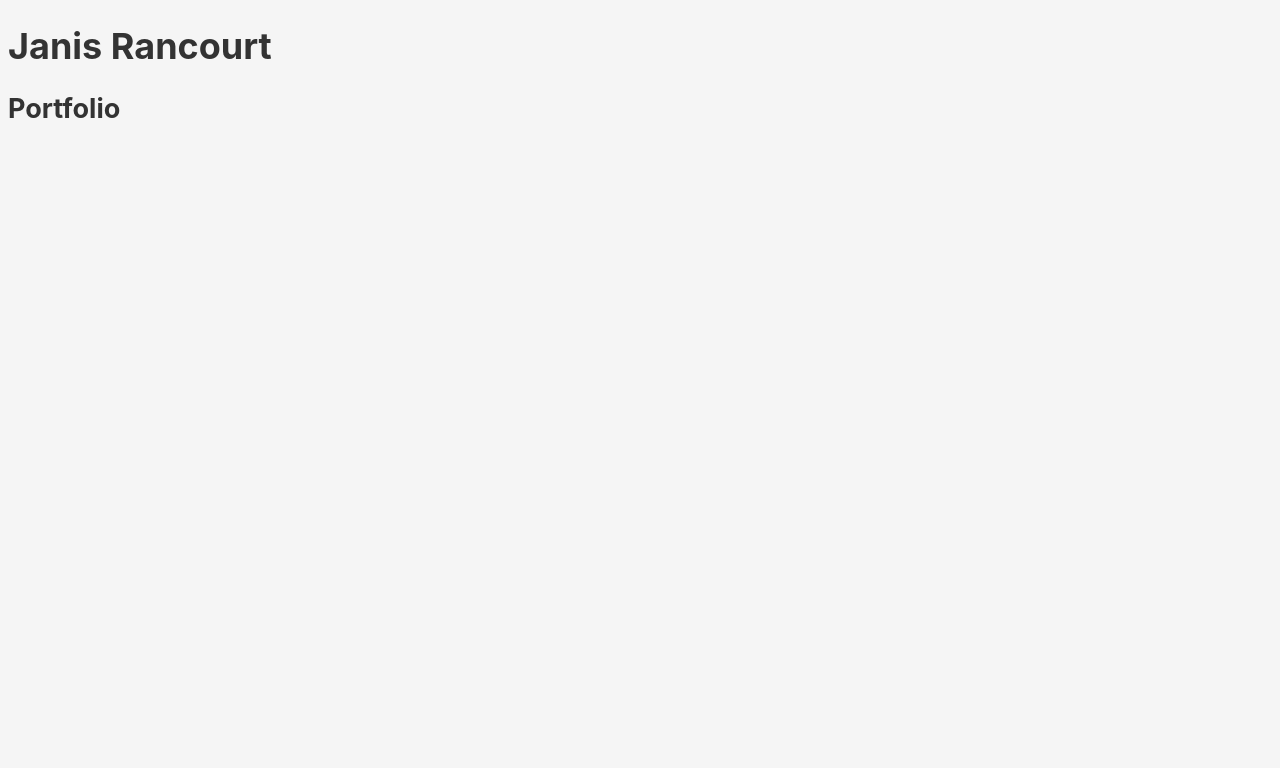
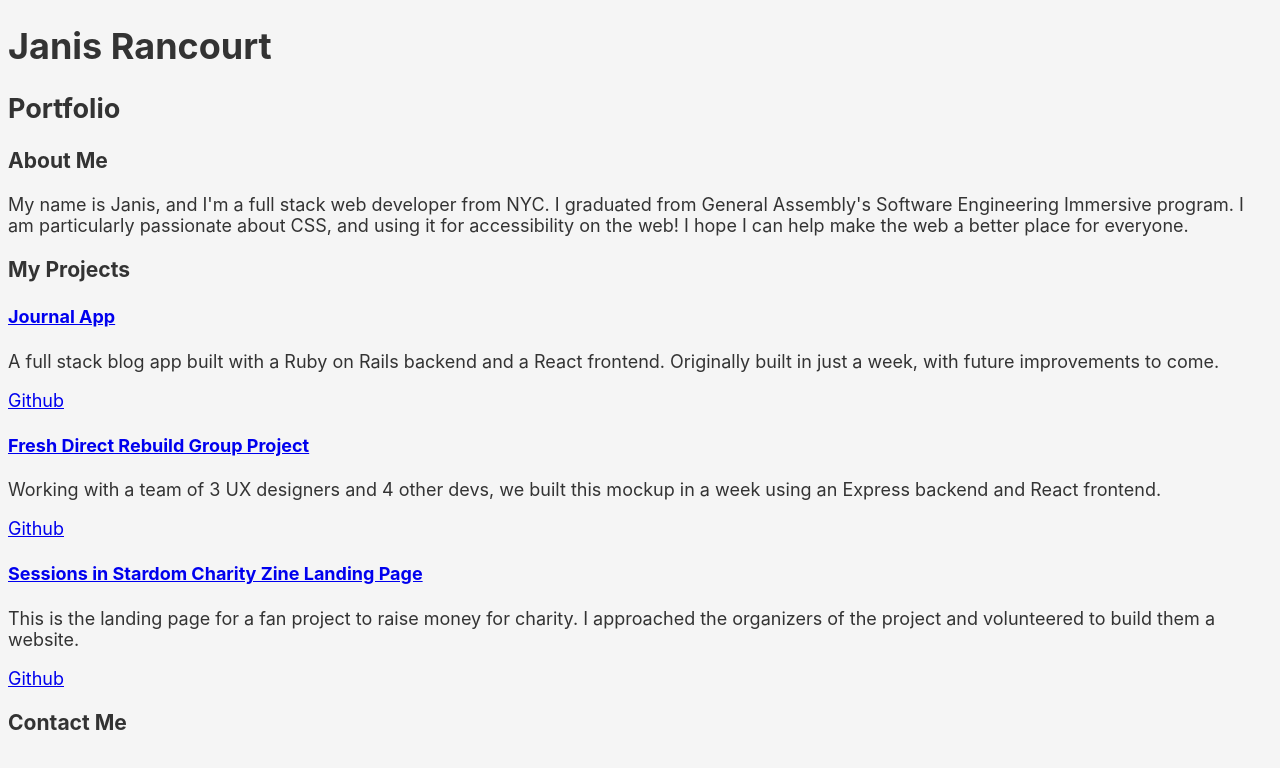
Before and after one commit to yaycupcake/portfolio, a plain HTML site: page index.html in a window 1280 px wide. Drawn offline with Linux system fonts and the light colour scheme.

Commit message:
adding projects

```diff
--- a/index.html
+++ b/index.html
@@ -18,12 +18,49 @@
  <main>
 
   <section class="about">
-
+   <h3>About Me</h3>
+   <p>
+    My name is Janis, and I'm a full stack web developer from NYC. I graduated from General Assembly's Software
+    Engineering Immersive program. I am particularly passionate about CSS, and using it for accessibility on the web! I
+    hope I can help make the web a better place for everyone.
+   </p>
   </section>
   <section class="projects">
+   <h3>My Projects</h3>
+   <div class="card">
+    <h4>
+     <a href="https://ycc-journal-app.surge.sh/">
+      Journal App
+     </a>
+    </h4>
+    <p class="description">A full stack blog app built with a Ruby on Rails backend and a React frontend. Originally
+     built in just a week, with future improvements to come.</p>
+    <a href="https://github.com/yaycupcake/journal-app">Github</a>
+   </div>
+   <div class="card">
+    <h4>
+     <a href="https://apollo-fresh-direct.surge.sh/">
+      Fresh Direct Rebuild Group Project
+     </a>
+    </h4>
+    <p class="description">Working with a team of 3 UX designers and 4 other devs, we built this mockup in a week using
+     an Express backend and React frontend.</p>
+    <a href="https://github.com/yaycupcake/fresh-direct-rebuild">Github</a>
+   </div>
+   <div class="card">
+    <h4>
+     <a href="https://yaycupcake.github.io/sessions-in-stardom/">
+      Sessions in Stardom Charity Zine Landing Page
+     </a>
+    </h4>
+    <p class="description">This is the landing page for a fan project to raise money for charity. I approached the
+     organizers of the project and volunteered to build them a website.</p>
+    <a href="https://github.com/yaycupcake/sessions-in-stardom">Github</a>
+   </div>
 
   </section>
   <section class="contact">
+   <h3>Contact Me</h3>
 
   </section>
 
```
